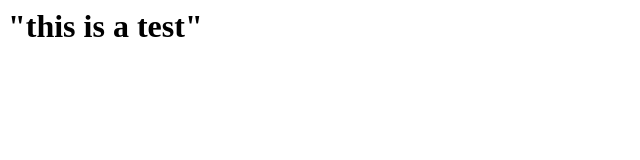
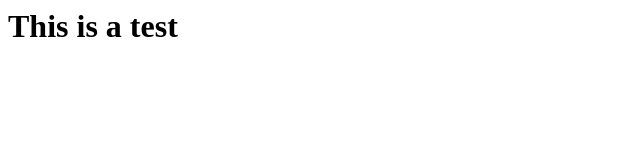
Before and after one commit to BashV646/Computer-tool-kit, a plain HTML site: page index.html in a window 1280 px wide. Shown: the whole page, without its empty margins (0-640 px from the left). Drawn offline with Linux system fonts and the light colour scheme.

Commit message:
Update index.html

```diff
--- a/index.html
+++ b/index.html
@@ -1 +1 @@
-<h1>"this is a test"<h1>
+<h1>This is a test<h1>
```
